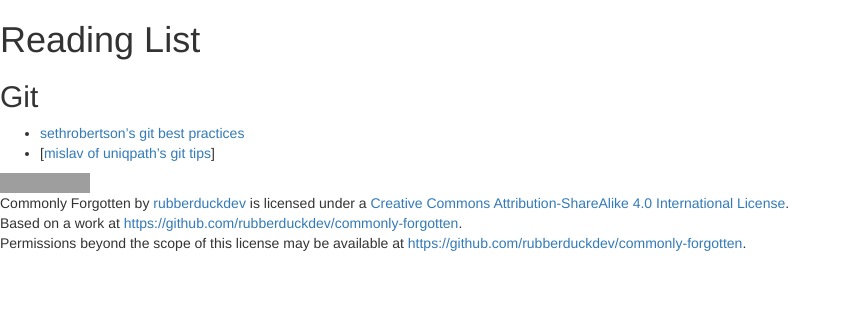
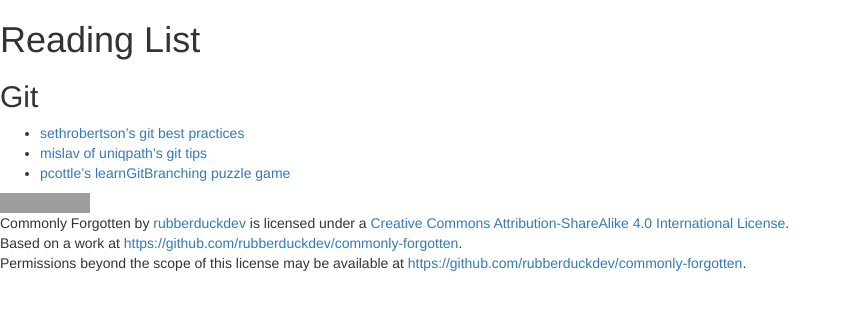
Before and after one commit to yuvallanger/yuvallanger.github.io, a Jekyll site: the page built from pages/ReadingList.md, in a window 1280 px wide, cut to the strip 0-310 px from the top of the page. Shown: the whole strip, without its empty margins (0-851 px from the left). Built offline with Jekyll 4.4.1, drawn with Linux system fonts in a browser that asks for light colours; nearby versions of some CDN libraries; grey boxes are pictures that could not be loaded.

Commit message:
Fixing links

```diff
--- a/pages/ReadingList.md
+++ b/pages/ReadingList.md
@@ -8,9 +8,11 @@ layout: default
 Git
 ---
 
-* [sethrobertson's git best practices][sethrobertson's git best practices]
-* [[mislav of uniqpath's git tips]]
+* [sethrobertson's git best practices]
+* [mislav of uniqpath's git tips]
+* [pcottle's learnGitBranching puzzle game]
 
 
+[pcottle's learnGitBranching puzzle game]: http://pcottle.github.io/learnGitBranching/
 [mislav of uniqpath's git tips]: http://mislav.uniqpath.com/2010/07/git-tips/
 [sethrobertson's git best practices]: http://sethrobertson.github.com/GitBestPractices/
```
